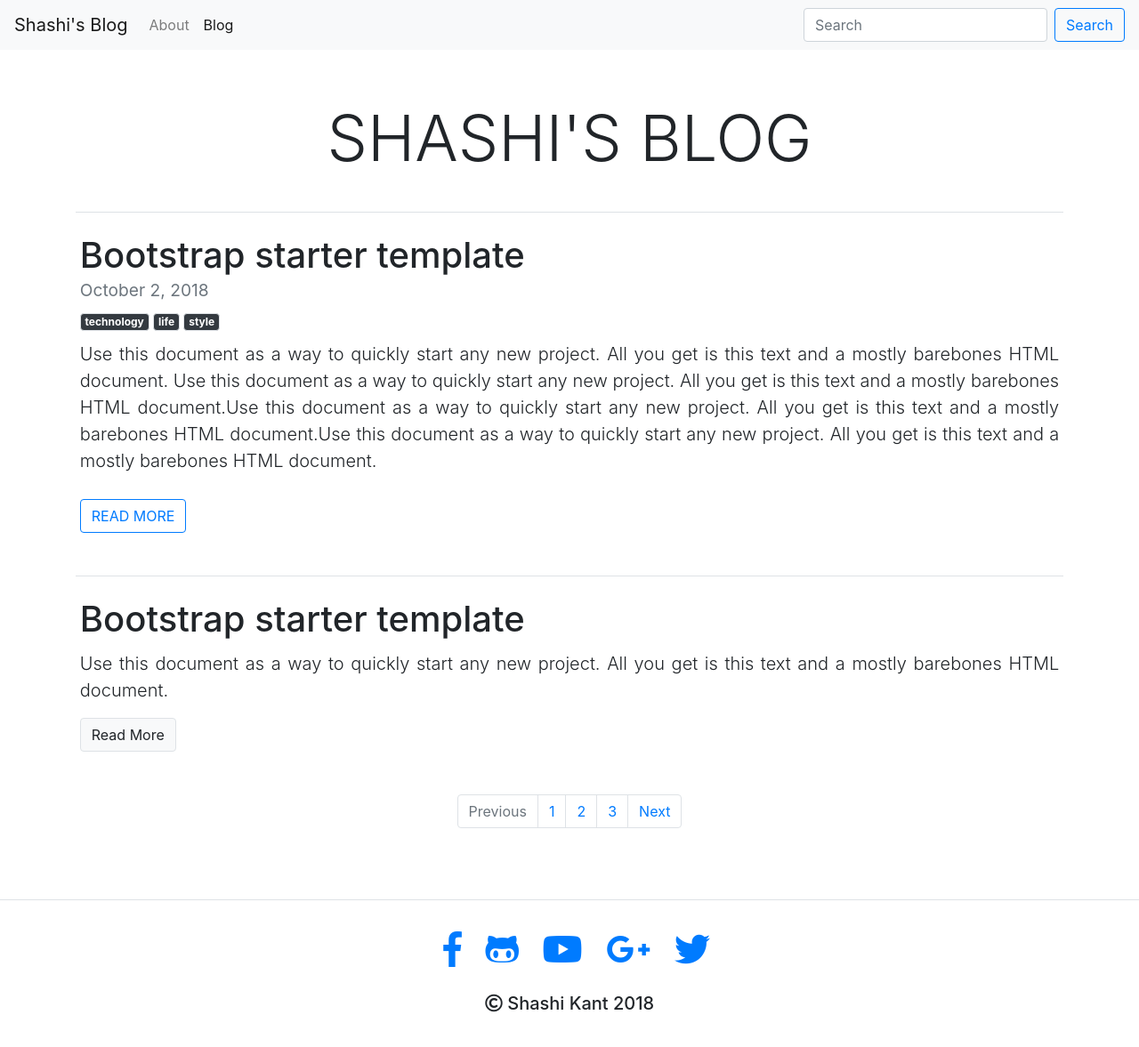
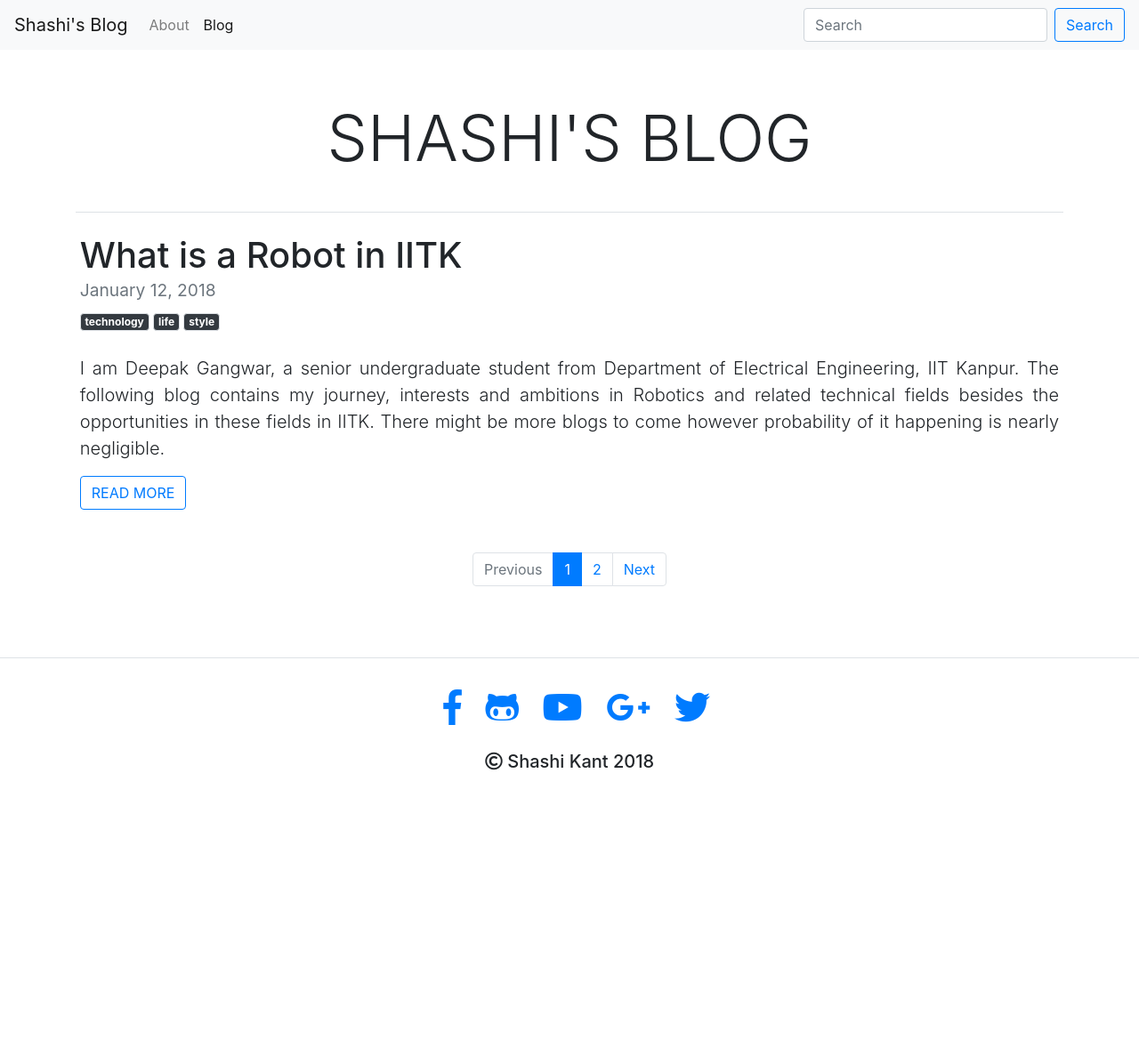
Before and after one commit to shashikg/blog, a Jekyll site: the page built from index.html, in a window 1280 px wide and 1180 px high. Shown: the top 1177 px of the window at 89% size. Built offline with Jekyll 4.4.1, drawn with Linux system fonts in a browser that asks for light colours; nearby versions of some CDN libraries; the list of posts is cut into pages by our own code.

Commit message:
added pagination and some sample blogs

```diff
--- a/_config.yml
+++ b/_config.yml
@@ -1,18 +1,13 @@
 title: Shashi's Blog
 description: "A list of articles written by Shashi Kant."
-baseurl: "/blog/"
-url: "https://shashikg.github.io/"
+# baseurl: "/blog"
+url: "https://shashikg.github.io/blog"
 
-paginate: 5
+paginate: 1
 paginate_path: "/blog/page:num/"
-plugins:
-- jekyll-paginate
+plugins: [jekyll-paginate]
 
 markdown: kramdown
-kramdown:
- input: GFM
- auto_ids: true
- hard_wrap: false
 highlighter: rouge
 
 social-accounts:
@@ -22,5 +17,9 @@ social-accounts:
   googleplus: "101058871085746328098"
   github: "shashikg"
 
+sass:
+  sass_dir: _sass
+  style: :compressed
+
 # google_analytics:
 # disqus_shortname:
--- a/_includes/footer.html
+++ b/_includes/footer.html
@@ -2,13 +2,12 @@
   <div class="container">
     <div class="footer-content">
       <h1>
-        <a href="" class="social-icon"><i class="fab fa-facebook-f"></i></a>
-        <a href="" class="social-icon"><i class="fab fa-github-alt"></i></a>
-        <a href="" class="social-icon"><i class="fab fa-youtube"></i></i></a>
-        <a href="" class="social-icon"><i class="fab fa-google-plus-g"></i></a>
-        <a href="" class="social-icon"><i class="fab fa-twitter"></i></a>
+        <a href="https://www.facebook.com/{{ site.social-accounts.facebook }}" class="social-icon"><i class="fab fa-facebook-f"></i></a>
+        <a href="https://github.com/{{ site.social-accounts.github }}" class="social-icon"><i class="fab fa-github-alt"></i></a>
+        <a href="https://youtube.com/channel/{{ site.social-accounts.youtube }}" class="social-icon"><i class="fab fa-youtube"></i></i></a>
+        <a href="http://plus.google.com/{{ site.social-accounts.googleplus }}" class="social-icon"><i class="fab fa-google-plus-g"></i></a>
+        <a href="https://twitter.com/{{ site.social-accounts.twitter }}" class="social-icon"><i class="fab fa-twitter"></i></a>
       </h1>
-      <!-- <h1 class="display-4">Bootstrap starter template</h1> -->
       <h5 style="padding-top: 1rem;"><i class="far fa-copyright"></i> Shashi Kant 2018</h5>
     </div>
   </div>
--- /dev/null
+++ b/_posts/2018-01-12-What is a Robot in IITK.md
@@ -0,0 +1,38 @@
+---
+layout: post
+title: What is a Robot in IITK
+comments: true
+author: Deepak Gangwar, IITK, EE, Y14 || Member IGVC.
+excerpt_separator: <!--more-->
+---
+I am Deepak Gangwar, a senior undergraduate student from Department of Electrical Engineering, IIT Kanpur. The following blog contains my journey, interests and ambitions in Robotics and related technical fields besides the opportunities in these fields in IITK. There might be more blogs to come however probability of it happening is nearly negligible.
+<!--more-->
+Most of the people are eager to know about robots and computers and how they function. I was no different. During my orientation in IITK, I saw many club projects but a big robot attracted my attention the most because it seemed to me the coolest and most complicated one. Later I came to know that it was built for an international competition by an undergraduate student team of institute named Team ROBOCON (now known as Team IGVC). So I appeared in recruitment procedure and got selected in the team (Still surprised! How? :D).
+As part of the team, through the years, I have learnt a lot about electronics and robotics. In the meantime, I finally owned an Android smartphone so I developed interest in Linux and Android. That is how I became android and robotics enthusiast during my very first semester at IITK. I had my teammates and seniors to guide me in robotics, while on the other hand I had to learn about android/linux on my own. I am still a part of the team and learning new things in both areas continuously.
+
+In this part I am listing the various opportunities to learn about it in IITK. First of all there are 2 teams which are developing autonomous vehicles
+Team IGVC (Intelligent Ground Vehicle Challenge)
+Team AUV (Autonomous Underwater Vehicle)
+Work of both the teams is research oriented with a well defined final goal. Both team deals with computer vision, sensor fusion, localization etc. Generally the recruitment is done on the basis of a written test followed by interviews. For any specific detail, contact present team members.
+Apart from teams, you can learn and sharpen these skills in the following clubs also
+Robotics Club
+Electronics Club
+One should attend all the useful lectures and workshops organised by the clubs. It helps in making a foundation of knowledge. Clubs are doing some long term project e.g. HURO. The process of recruitment is similar to teams and depends on the project. If you want to try robotics and don’t want to commit to a team or long term project then you should do short term projects in clubs.
+
+#### What is Robot?
+
+According to wikipedia “A  robot is a machine —especially one programmable by a computer— capable of carrying out a complex series of actions automatically.”
+So what hardware is necessary for a robot? Generally the main components of a robot are following -
+Mechanical Structure
+Processing Power (Computers and/or Microcontrollers)
+Sensors
+Camera
+GPS
+Inertial Measurement Unit (IMU)
+Range sensors
+Application Specific sensors
+Above sensor list is for a robot which can locomote in an indoor/outdoor setting. I will not talk about mechanical structure as it is not my area of interest. Apart from a mechanical structure, all the required components are easily available to everyone now a days in the form of a smartphone. It has camera, GPS, IMU and CPU. So the mechanical structure along with a smartphone can complete a robot (Here I am including actuator drivers in mechanical structure). So why are people not doing it? Actually people are doing it. Our Robotics club has also started a project this year for the same. Google launched a R&D project to include even range sensors (Depth camera) in a smartphone. The project is named Tango. You can even buy Tango enabled smartphones from Nvidia, Lenovo and Asus.
+The main motivation of this approach is that smartphones are cheap, easily available. They have a decent computing power with a low power consumption. The only drawback that I can think is that you can not alter the positions of sensors. In some cases this can be very harmful e.g. self driving car. But for learning with less cost it is suitable to use an android phone as you will not have to pay for sensors and processor.
+In the never ending war between Android and so called ‘revolutionary’, I hope it is crystal clear which team I support!
+
+As I am fond of robotics and android both, I want to merge these two into one so that I may work on both in my limited available time. I would like to work on porting ROS on android. It has been ported to arm devices running debian/ubuntu based distros already. It is even supported for the most loved android phone till date, Nexus 5 but running Ubuntu Touch in spite of android. I want to run ROS in android so that the we don’t have to compromise much while using a smartphone in robot as described above. I have no idea right now whether it is feasible idea. But if anyone is interested in this or has any insight, contact me.
--- a/_sass/_base.scss
+++ b/_sass/_base.scss
@@ -11,6 +11,10 @@ body {
 }
 .post-tag{
 
+}
+.post-nav {
+  padding: 0.6rem;
+  text-align: center;
 }
 .post-tag-content {
   // margin-right: 0.2rem;
--- a/index.html
+++ b/index.html
@@ -6,10 +6,12 @@
   <!-- <p class="lead ">Undergrad at IIT Kanpur! Hello </p> -->
 </div>
 
+<!-- This loops through the paginated posts -->
+{% for post in paginator.posts %}
   <div class="post border-top">
     <div class="post-header">
-    <h1 class="post-title">Bootstrap starter template</h1>
-    <h4 class="post-date"><small class="text-muted">October 2, 2018</small></h4>
+      <h1 class="post-title">{{ post.title }}</h1>
+      <h4 class="post-date"><small class="text-muted">{{ post.date | date: "%B %-d, %Y" }}</small></h4>
     </div>
     <div class="post-tag">
       <a href="#" class="post-tag-content border badge badge-dark">technology</a>
@@ -17,31 +19,51 @@
       <a href="#" class="post-tag-content border badge badge-dark">style</a>
     </div>
     <div class="post-content lead">
-    <p>Use this document as a way to quickly start any new project. All you get is this text and a mostly barebones HTML document. Use this document as a way to quickly start any new project. All you get is this text and a mostly barebones HTML document.Use this document as a way to quickly start any new project. All you get is this text and a mostly barebones HTML document.Use this document as a way to quickly start any new project. All you get is this text and a mostly barebones HTML document.</p>
+      <p>{{ post.excerpt }}</p>
     </div>
-  <div class="post-footer">
+    <a href="{{ post.url }}" class="post-footer">
       <button type="button" class="btn btn-outline-primary">READ MORE</button>
+    </a>
   </div>
-</div>
+{% endfor %}
 
-<div class="post border-top">
-  <h1 class="post-title">Bootstrap starter template</h1>
-  <p class="lead post-content">Use this document as a way to quickly start any new project. All you get is this text and a mostly barebones HTML document.</p>
-  <div class="post-nav">
-    <button type="button" class="btn btn-light border">Read More</button>
-  </div>
-</div>
-
+<!-- Pagination links -->
 <nav aria-label="...">
   <ul class="pagination justify-content-center">
+    {% if paginator.previous_page %}
+      <li class="page-item">
+        <a class="page-link" href="{{ paginator.previous_page_path }}" tabindex="-1">Previous</a>
+      </li>
+    {% else %}
       <li class="page-item disabled">
         <a class="page-link" href="#" tabindex="-1">Previous</a>
       </li>
-    <li class="page-item"><a class="page-link" href="#">1</a></li>
-    <li class="page-item"><a class="page-link" href="#">2</a></li>
-    <li class="page-item"><a class="page-link" href="#">3</a></li>
+    {% endif %}
+
+    {% for i in (1..paginator.total_pages) %}
+      {% if i == 1 %}
+        {% if i == paginator.page %}
+          <li class="page-item active"><a class="page-link" href="{{site.url}}">{{ i }}</a></li>
+        {% else %}
+          <li class="page-item"><a class="page-link" href="{{site.url}}">{{ i }}</a></li>
+        {% endif %}
+      {% else %}
+        {% if i == paginator.page %}
+          <li class="page-item active"><a class="page-link" href="/blog/page{{ i }}/">{{ i }}</a></li>
+        {% else %}
+          <li class="page-item"><a class="page-link" href="/blog/page{{ i }}/">{{ i }}</a></li>
+        {% endif %}
+      {% endif %}
+    {% endfor %}
+
+    {% if paginator.next_page %}
       <li class="page-item">
-      <a class="page-link" href="#">Next</a>
+        <a class="page-link" href="{{ paginator.next_page_path }}">Next</a>
       </li>
+    {% else %}
+      <li class="page-item disabled">
+        <a class="page-link" href="{{ paginator.next_page_path }}">Next</a>
+      </li>
+    {% endif %}
   </ul>
 </nav>
```
Also changed, not shown: Gemfile (added, +30 -0 lines), _layouts/post.html (+6 -1 lines), _posts/2017-07-30-Scoring a job through Robotics Internship.md (added, +52 -0 lines), _posts/2018-10-02-sample-post.md (deleted, +0 -22 lines). Lines whose indentation alone changed are shown as unchanged.
